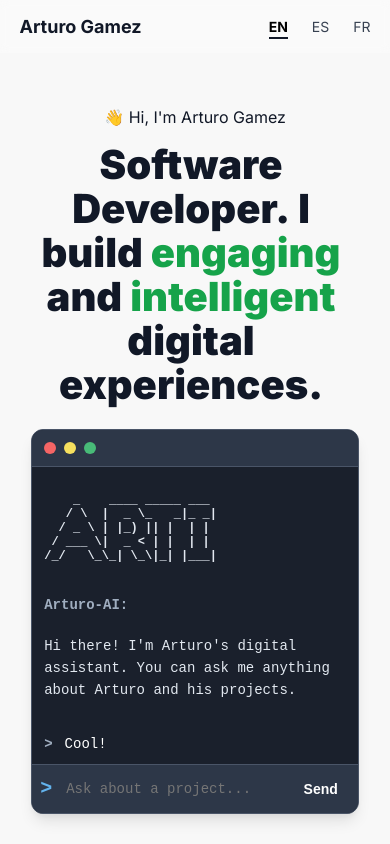
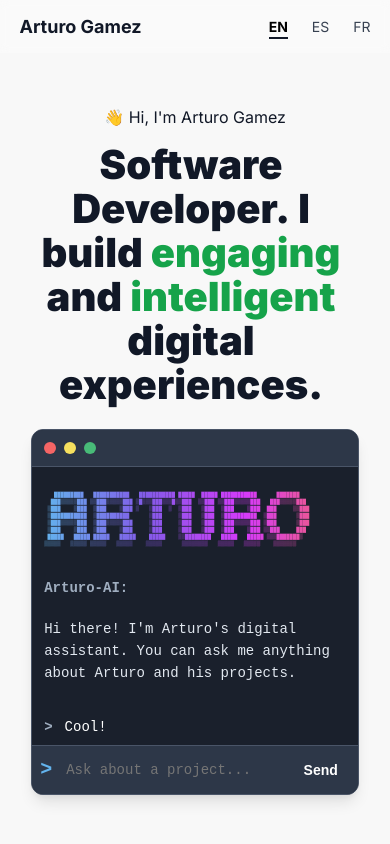
Before and after one commit to GamezAr94/personal_portfolio, a Next.js app: page /en in a window 390 px wide. Shown: the top 844 px of the page. Built offline with nearby package versions, Linux system fonts and the light colour scheme.

Commit message:
adding the ASCII art to my chat bot window

```diff
--- /dev/null
+++ b/components/AsciiArtTitle.module.css
@@ -0,0 +1,22 @@
+.asciiArt {
+    font-family: monospace;
+    font-weight: 700;
+    white-space: pre; /* This is crucial for ASCII art */
+    font-size: clamp(0.4rem, 0.6vw, 0.6rem);
+
+    background: linear-gradient(to right, #63b3ed, #825be8, #d63af9, #f56565);
+    -webkit-background-clip: text; /* For Webkit browsers */
+    background-clip: text;
+    color: transparent; /* Hide the original text color */
+}
+@media (max-width: 1025px) {
+    .asciiArt {
+        font-size: clamp(0.5rem, 1vw, 0.7rem);
+    }
+}
+
+@media (max-width: 640px) {
+    .asciiArt {
+        font-size: clamp(0.3rem, 1.4vw, 0.6rem);
+    }
+}
--- /dev/null
+++ b/components/AsciiArtTitle.tsx
@@ -0,0 +1,51 @@
+// components/AsciiArtTitle.tsx
+import React from 'react';
+import styles from './AsciiArtTitle.module.css'; // Use the same CSS module
+
+interface AsciiArtTitleProps {
+    title: string;
+}
+
+const AsciiArtTitle: React.FC<AsciiArtTitleProps> = ({ title }) => {
+    // You'll need to generate ASCII art for your chosen title.
+    // For 'ARTIC', you could use an online ASCII art generator.
+    // Example for "ARTIC" (you'll need to fine-tune this for your desired font/style):
+    const articAscii = `
+  .d8888b.  8888888b.  8888888888 .d8888b.  8888888888
+ d88P  Y88b 888   Y88b 888       d88P  Y88b 888
+ 888    888 888    888 888       888    888 888
+ 888        888   d88P 8888888   888        8888888
+ 888        8888888P"  888       888        888
+ 888    888 888 T88b   888       888    888 888
+ Y88b  d88P 888  T88b  888       Y88b  d88P 888
+  "Y8888P"  888   T88b 8888888888 "Y8888P"  8888888888
+`;
+    const arturoAscii = `
+   █████████   ███████████   ███████████ █████  █████ ███████████      ███████
+  ███▒▒▒▒▒███ ▒▒███▒▒▒▒▒███ ▒█▒▒▒███▒▒▒█▒▒███  ▒▒███ ▒▒███▒▒▒▒▒███   ███▒▒▒▒▒███
+ ▒███    ▒███  ▒███    ▒███ ▒   ▒███  ▒  ▒███   ▒███  ▒███    ▒███  ███     ▒▒███
+ ▒███████████  ▒██████████      ▒███     ▒███   ▒███  ▒██████████  ▒███      ▒███
+ ▒███▒▒▒▒▒███  ▒███▒▒▒▒▒███     ▒███     ▒███   ▒███  ▒███▒▒▒▒▒███ ▒███      ▒███
+ ▒███    ▒███  ▒███    ▒███     ▒███     ▒███   ▒███  ▒███    ▒███ ▒▒███     ███
+ █████   █████ █████   █████    █████    ▒▒████████   █████   █████ ▒▒▒███████▒
+▒▒▒▒▒   ▒▒▒▒▒ ▒▒▒▒▒   ▒▒▒▒▒    ▒▒▒▒▒      ▒▒▒▒▒▒▒▒   ▒▒▒▒▒   ▒▒▒▒▒    ▒▒▒▒▒▒▒
+`;
+
+    // A simpler "ARTIC" ASCII for demonstration if the above is too complex:
+    const simpleArticAscii = `
+   /\\_/\\  ______  ____ ____ _____
+  /  _  \\ |  __  \\|  _ \\ ___|  _  |
+ /  /_\\  \\| |__)  | |_) |__ | | | |
+/  _____  |  ___ /|  _ < __|| | | |
+\\  \\/  / | |     | |_) |  __| |_| |
+ \\__/\\_/ |_|     |____/____|_____|
+`;
+
+    return (
+        <pre className={styles.asciiArt} data-text={title}>
+            {arturoAscii} {/* Or articAscii if you prefer the longer one */}
+        </pre>
+    );
+};
+
+export default AsciiArtTitle;
--- a/components/HeroChat.module.css
+++ b/components/HeroChat.module.css
@@ -9,7 +9,7 @@
     overflow: hidden;
     display: flex;
     flex-direction: column;
-    max-height: calc(100vh - 12rem);
+    height: calc(100vh - 30rem);
 }
 
 /* This is the fake "window bar" with traffic lights */
--- a/components/HeroChat.tsx
+++ b/components/HeroChat.tsx
@@ -1,17 +1,8 @@
 'use client';
 
+import AsciiArtTitle from './AsciiArtTitle';
 // We just import the new styles. The name is the same.
 import styles from './HeroChat.module.css';
-
-// A simple ASCII art for the "Playful" touch
-const asciiArt = `
-    _    ____ _____ ___
-   / \\  |  _ \\_   _|_ _|
-  / _ \\ | |_) || |  | |
- / ___ \\|  _ < | |  | |
-/_/   \\_\\_| \\_\\|_| |___|
-
-`;
 
 export default function HeroChat() {
     return (
@@ -28,7 +19,7 @@ export default function HeroChat() {
             {/* The Message List */}
             <div className={styles.messageList}>
                 {/* The ASCII Art */}
-                <div className={styles.asciiArt}>{asciiArt}</div>
+                <AsciiArtTitle title="ARTIC" />
 
                 {/* AI Message */}
                 <div className={styles.aiMessage}>
```
